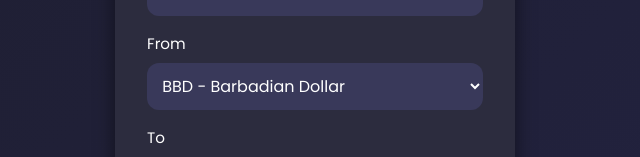
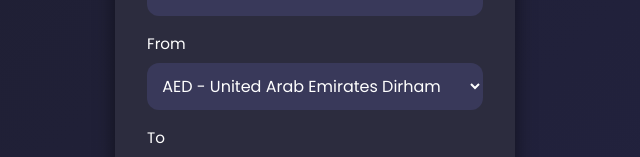
Before and after one commit to puspalalnewar/Currency-Converter-App, a plain HTML site: page index.html in a window 1280 px wide. Shown: the part 292-449 px from the top of the page, without its empty margins (325-965 px from the left). Drawn offline with Linux system fonts and the light colour scheme.

Commit message:
Fixed Invalid currency pair

```diff
--- a/index.html
+++ b/index.html
@@ -30,7 +30,7 @@
           <option value="BAM">
             BAM - Bosnia and Herzegovina Convertible Mark
           </option>
-          <option value="BBD" selected>BBD - Barbadian Dollar</option>
+          <option value="BBD">BBD - Barbadian Dollar</option>
           <option value="BDT">BDT - Bangladeshi Taka</option>
           <option value="BGN">BGN - Bulgarian Lev</option>
           <option value="BHD">BHD - Bahraini Dinar</option>
--- a/script.js
+++ b/script.js
@@ -7,7 +7,7 @@ btn.addEventListener("click", () => {
   const to = document.getElementById("to").value;
   const test = from + to;
 
-  if(from === to) {
+  if (from === to) {
     resultBox.innerText = "Invalid currency pair.";
     return;
   }
```
